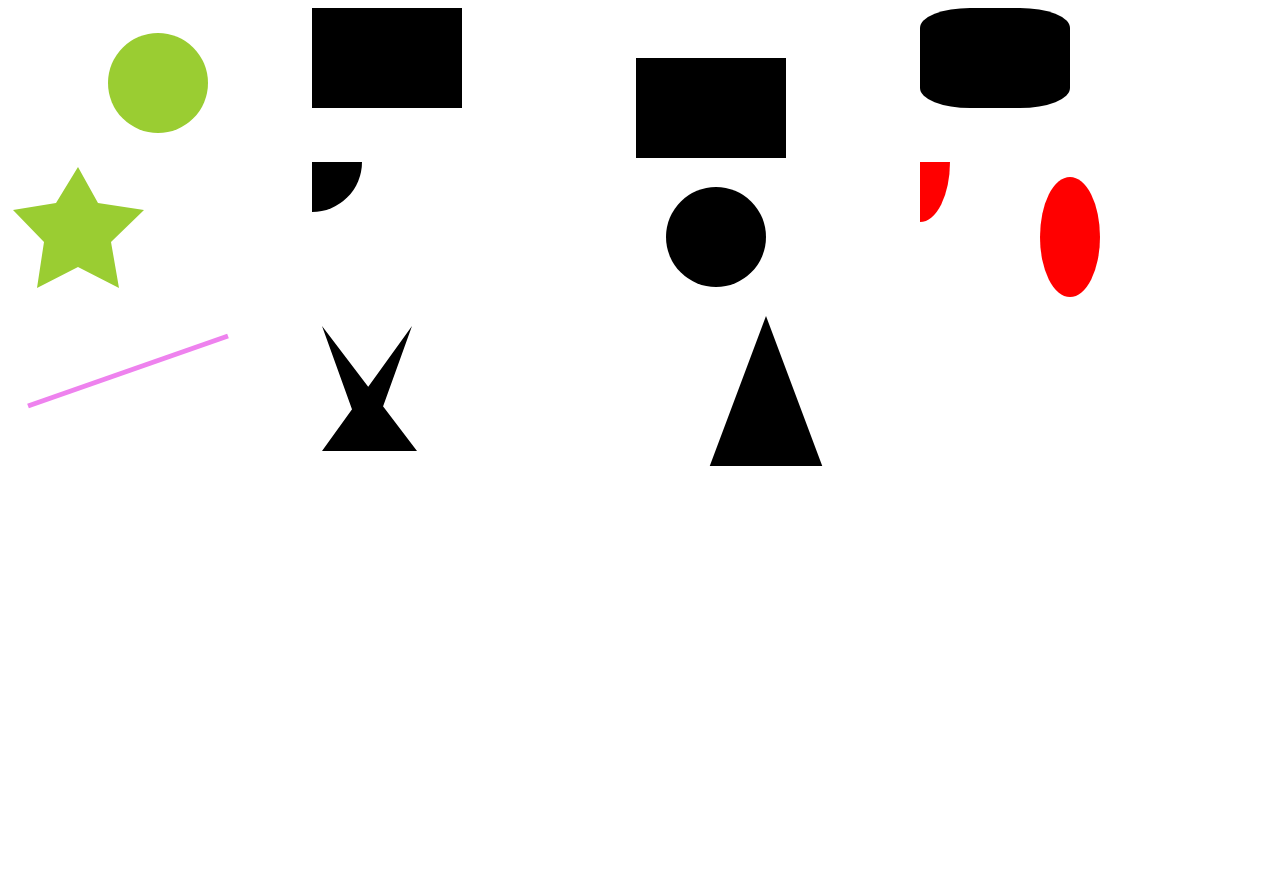
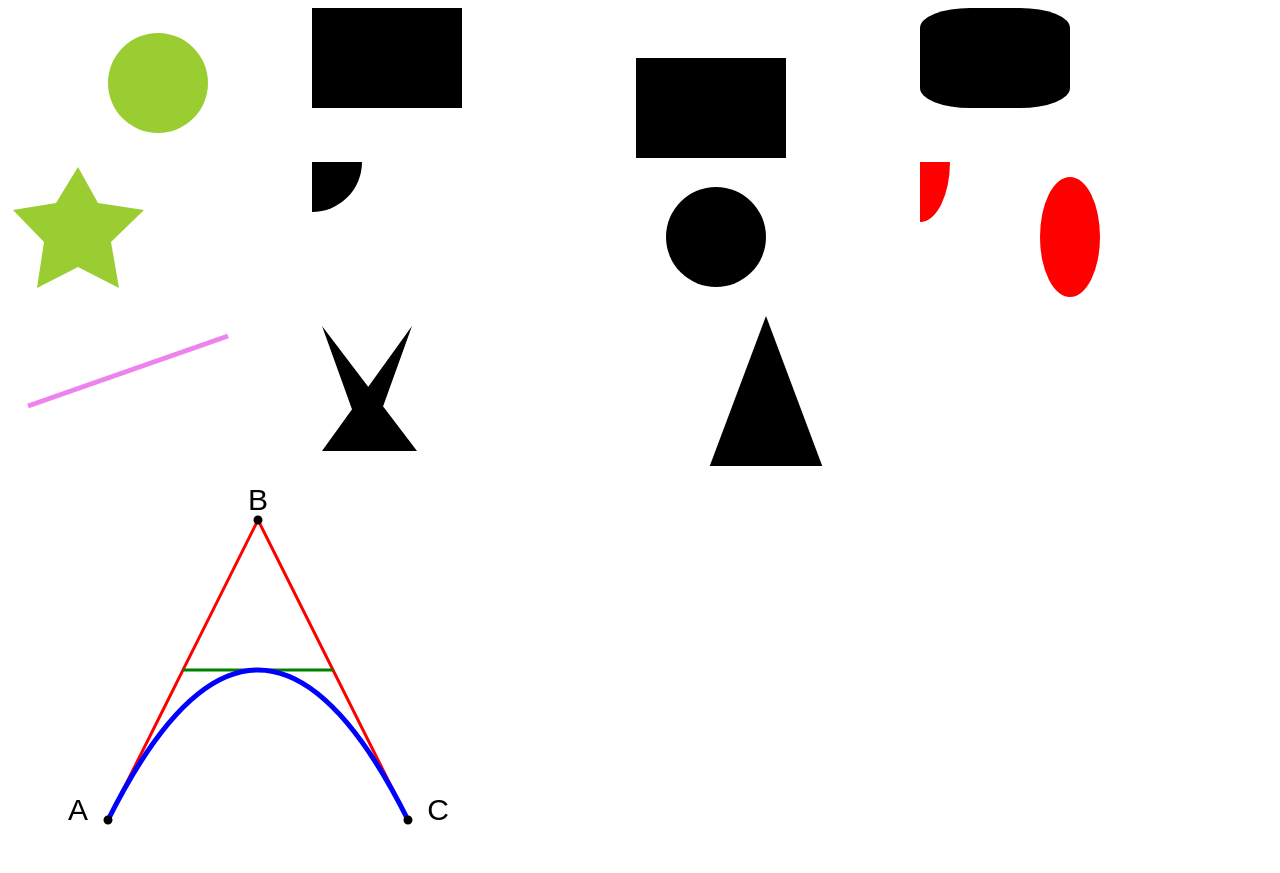
Before and after one commit to 6thSence/SVG-tutorial-, a plain HTML site: page index.html in a window 1280 px wide. Before the commit the page ends 800 px from the top, so only its background shows below. Drawn offline with Linux system fonts and the light colour scheme.

Commit message:
big example for path and group

```diff
--- a/index.html
+++ b/index.html
@@ -39,5 +39,24 @@
     <svg>
         <path d="M150 0 L75 200 L225 200 Z" />
     </svg>
+    <svg height="400" width="450">
+        <path id="lineAB" d="M 100 350 l 150 -300" stroke="red" stroke-width="3" fill="none" />
+        <path id="lineBC" d="M 250 50 l 150 300" stroke="red" stroke-width="3" fill="none" />
+        <path d="M 175 200 l 150 0" stroke="green" stroke-width="3" fill="none" />
+        <path d="M 100 350 q 150 -300 300 0" stroke="blue" stroke-width="5" fill="none" />
+        <!-- Mark relevant points -->
+        <g stroke="black" stroke-width="3" fill="black">
+            <circle id="pointA" cx="100" cy="350" r="3" />
+            <circle id="pointB" cx="250" cy="50" r="3" />
+            <circle id="pointC" cx="400" cy="350" r="3" />
+        </g>
+        <!-- Label the points -->
+        <g font-size="30" font-family="sans-serif" fill="black" stroke="none"
+           text-anchor="middle">
+            <text x="100" y="350" dx="-30">A</text>
+            <text x="250" y="50" dy="-10">B</text>
+            <text x="400" y="350" dx="30">C</text>
+        </g>
+    </svg>
 </body>
 </html>
```
